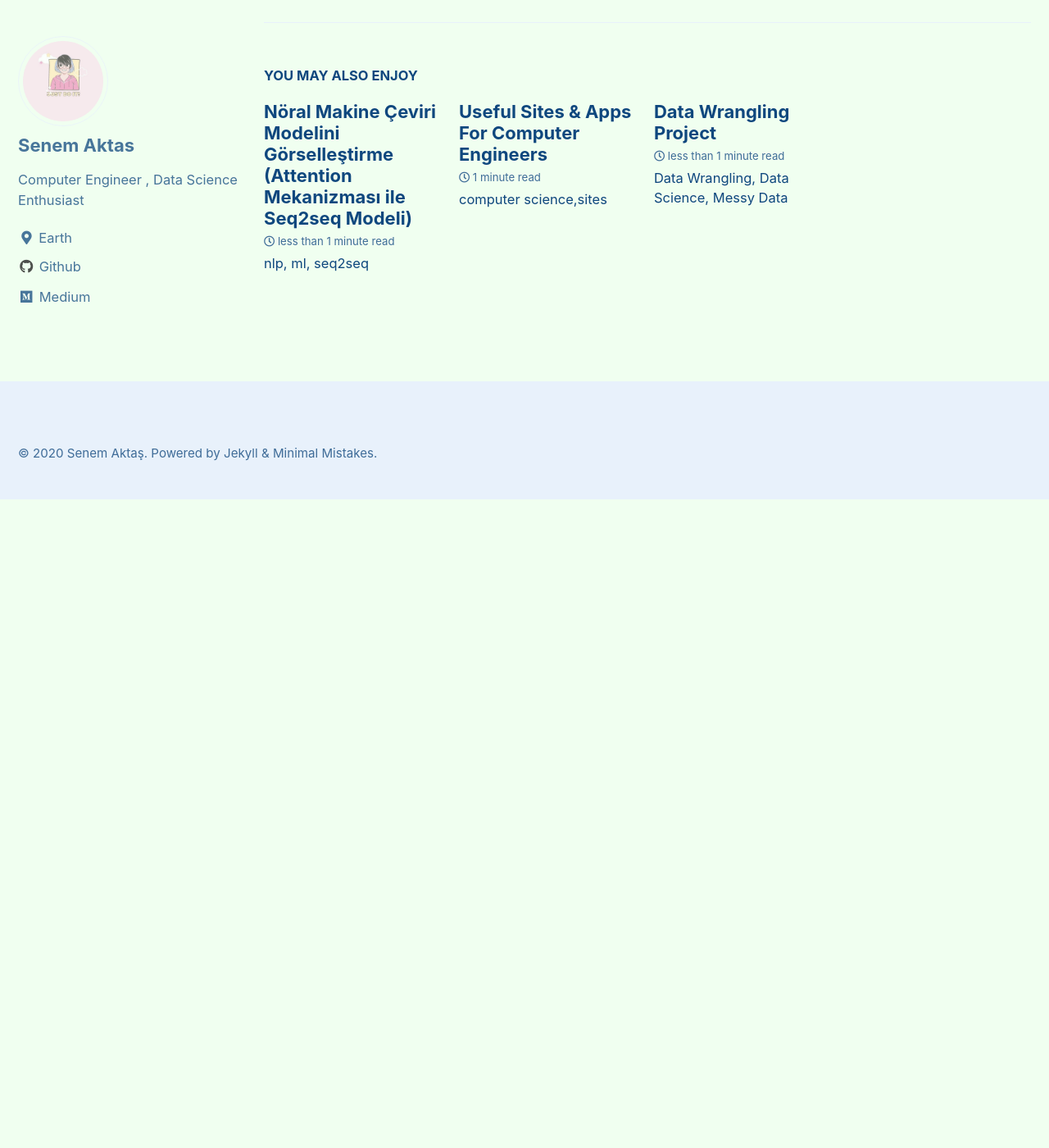
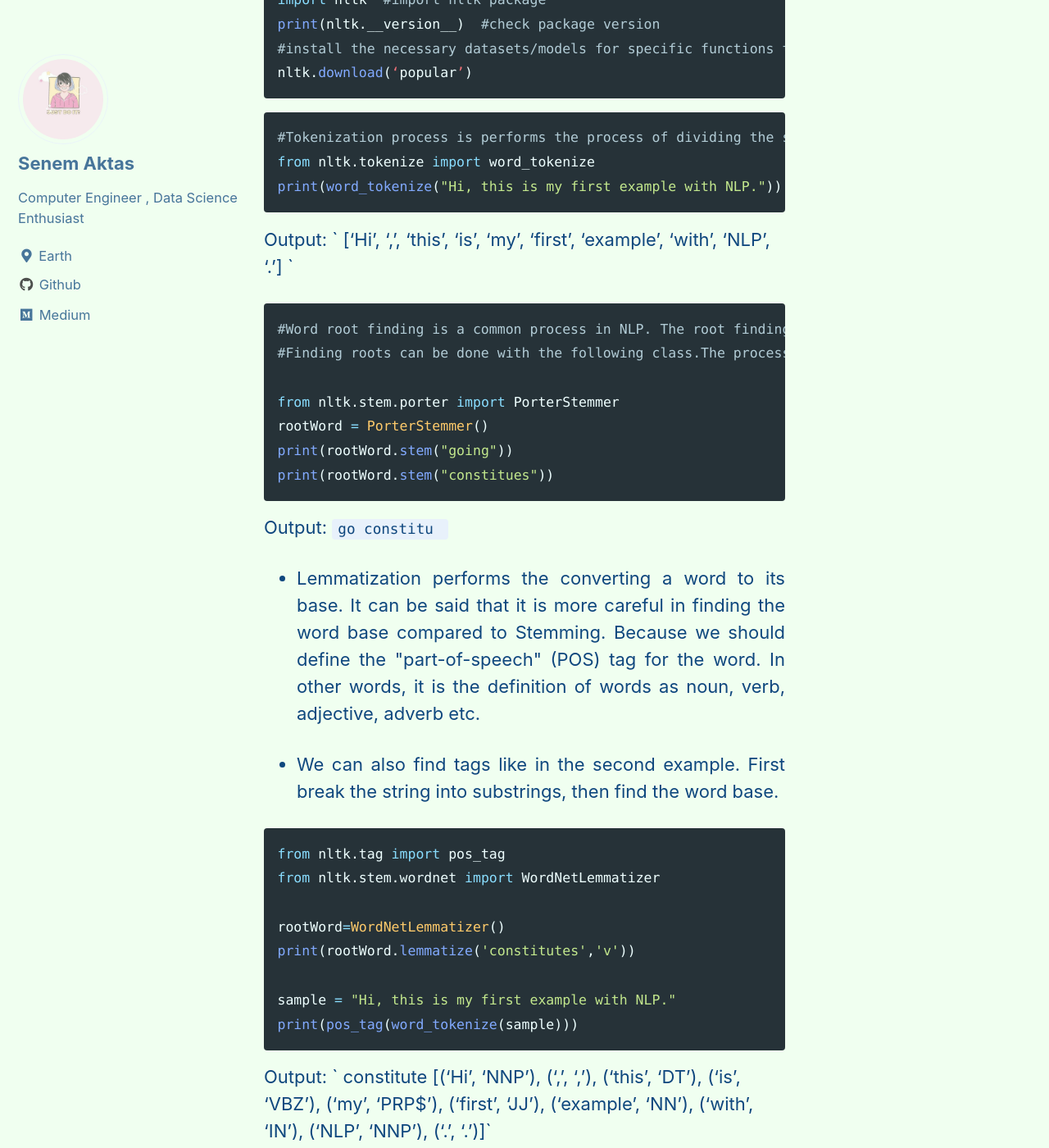
Before and after one commit to senemaktas/senemaktas.github.io, a Jekyll site: the page built from _posts/2020-20-04-nlpPreprocessing.md, in a window 1280 px wide and 1400 px high, scrolled down 883 px. Shown: the whole window at 82% size. Built offline with Jekyll 4.4.1, drawn with Linux system fonts in a browser that asks for light colours; cached includes are drawn as plain includes; before the commit the page ends 1492 px from its top, so only the background shows below that; some of the changed text lies outside the part shown.

Commit message:
Update 2020-20-04-nlpPreprocessing.md

````diff
--- a/_posts/2020-20-04-nlpPreprocessing.md
+++ b/_posts/2020-20-04-nlpPreprocessing.md
@@ -7,8 +7,94 @@ header:
 excerpt: "Machine learning, nlp, Data Science"
 mathjax: "true"
 ---
-# H1 heading
+<p align="justify">  Natural language processing is a very popular field of study today. It can be defined as the processing and analysis of natural spoken languages with today's technology and methods. Various applications are developed. Some NLP use cases can be listed as follows: </p>
 
-## H2 heading
+1. Sentiment analysis
+2. Text classification
+3. Machine translation
+4. Question answering (chat-bot)
+5. Text summarization and so on ...
 
-This is a example
+<p align="justify">  For NLP tasks, we will use the Python **NLTK (Natural Language Toolkit)** package. This package can be defined as: platform to work with human language data. </p>
+* Install NLTK : `pip3 install nltk`
++ Go to [this](https://pypi.org/project/nltk/) page and download package.
+
+```python
+import nltk  #import nltk package
+print(nltk.__version__)  #check package version
+#install the necessary datasets/models for specific functions to work.Like:'popular'
+nltk.download(‘popular’)
+```
+```python
+#Tokenization process is performs the process of dividing the string of data into substrings.
+from nltk.tokenize import word_tokenize
+print(word_tokenize("Hi, this is my first example with NLP."))
+```
+Output: ` ['Hi', ',', 'this', 'is', 'my', 'first', 'example', 'with', 'NLP', '.'] `
+
+```python
+#Word root finding is a common process in NLP. The root finding process is called word stemmer.
+#Finding roots can be done with the following class.The process is based on the Porter Stemmer algorithm.
+
+from nltk.stem.porter import PorterStemmer
+rootWord = PorterStemmer()
+print(rootWord.stem("going"))
+print(rootWord.stem("constitues"))
+```
+Output: `go   constitu `
+
+- <p align="justify"> Lemmatization performs the converting a word to its base. It can be said that it is more careful in finding the word base compared to Stemming. Because we should define the "part-of-speech" (POS) tag for the word. In other words, it is the definition of words as noun, verb, adjective, adverb etc. </p>
++ <p align="justify"> We can also find tags like in the second example. First break the string into substrings, then find the word base.  </p>
+
+```python
+from nltk.tag import pos_tag
+from nltk.stem.wordnet import WordNetLemmatizer
+
+rootWord=WordNetLemmatizer()
+print(rootWord.lemmatize('constitutes','v'))
+
+sample = "Hi, this is my first example with NLP."
+print(pos_tag(word_tokenize(sample)))
+```
+Output: ` constitute
+[('Hi', 'NNP'), (',', ','), ('this', 'DT'), ('is', 'VBZ'), ('my', 'PRP$'), ('first', 'JJ'), ('example', 'NN'), ('with', 'IN'), ('NLP', 'NNP'), ('.', '.')]`
+
+- <p align="justify"> When working with data, we can say that the first thing to do is "data cleaning". The first cleanup for text data is to remove punctuation marks. These are called "punctuations". The defined punctuation marks in the first code block below can be observed. </p>
+- <p align="justify"> Another data cleaning step is removing stop words for text data. Stop-words can define as low-meaning word for text data. They are very intense in the text and may negatively affect the actual desired process due to the possibility of high frequencies. It is important to perform this process, especially for sentiment analysis. You can see basic stop-words process in the second code block below. </p>
+
+```python
+import string
+print(string.punctuation) # !"#$%&'()*+,-./:;<=>?@[\]^_`{|}~
+
+sample= "Remove ~ punctuations , from,  here * ? " # example string
+no_punctuation = "" # this will contain the new string without punctuation.
+
+for i in sample:    # divide string and take one by one
+    if i not in string.punctuation:  # control each , if its not punctuation, include new string
+        no_punctuation += i
+    else:  # if its punctuation just pass
+        pass
+
+print(no_punctuation)  # print new string
+```
+Output: `!"#$%&'()*+,-./:;<=>?@[\]^_{|}~ `
+` Remove  punctuations  from  here `
+
+```python
+from nltk.corpus import stopwords
+print(stopwords.words('english')) # print list of "stop-words in English language
+
+sample = "Remove the stop words from the sentence. It will be clearer." # example string
+
+no_stopwords = "" # this will contain the new string without any stop-words.
+a = stopwords.words('english')
+
+for i in sample:  # divide string and take one by one
+    if i not in a: # control each, if its not stop-words, include new string
+        no_stopwords += i
+    else:   # if its stop-words just pass
+        pass
+
+print(sample) # print given example to compare with the new string which is without stop-words
+print(no_stopwords)  # print new string
+```
````
